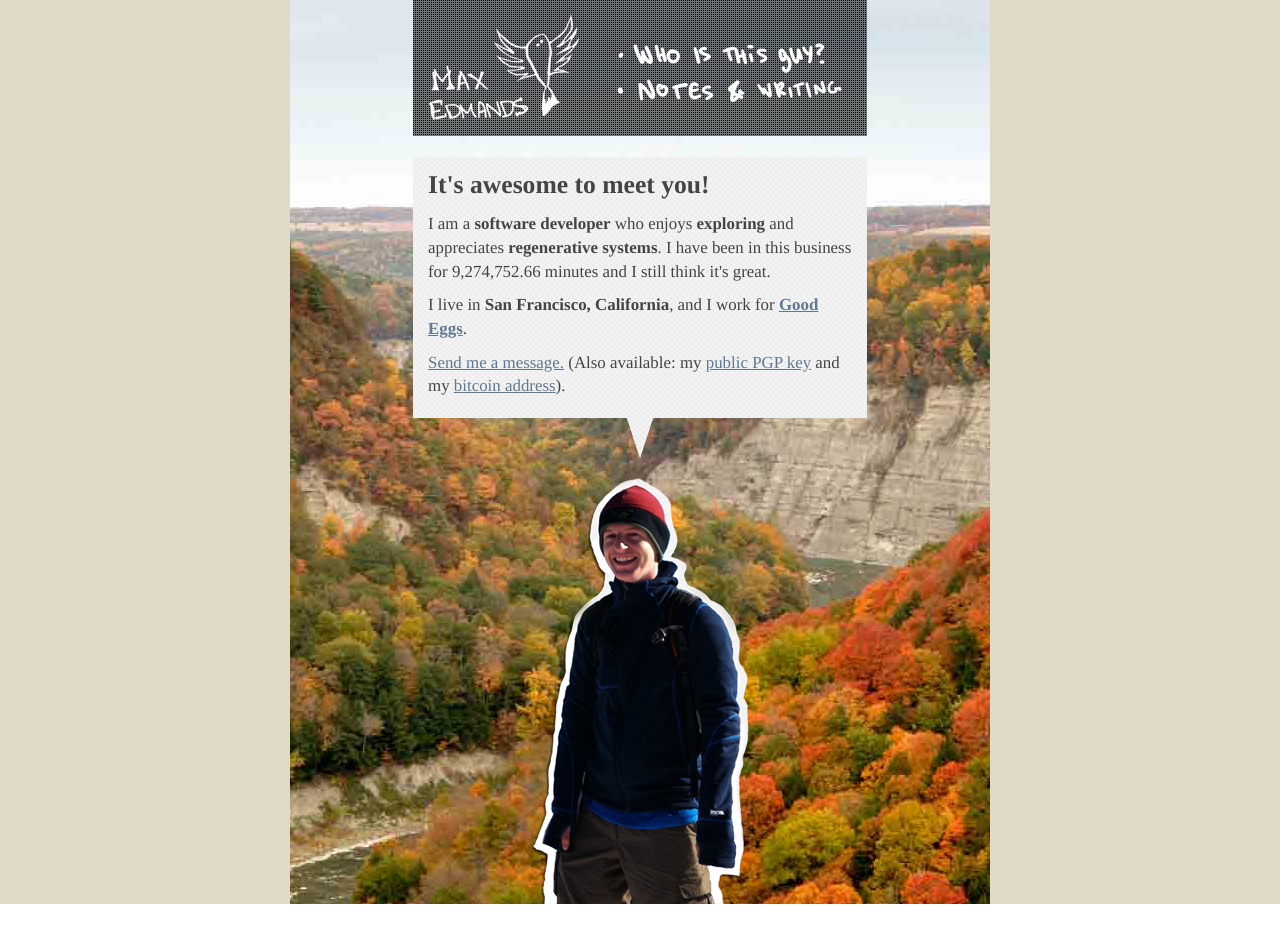
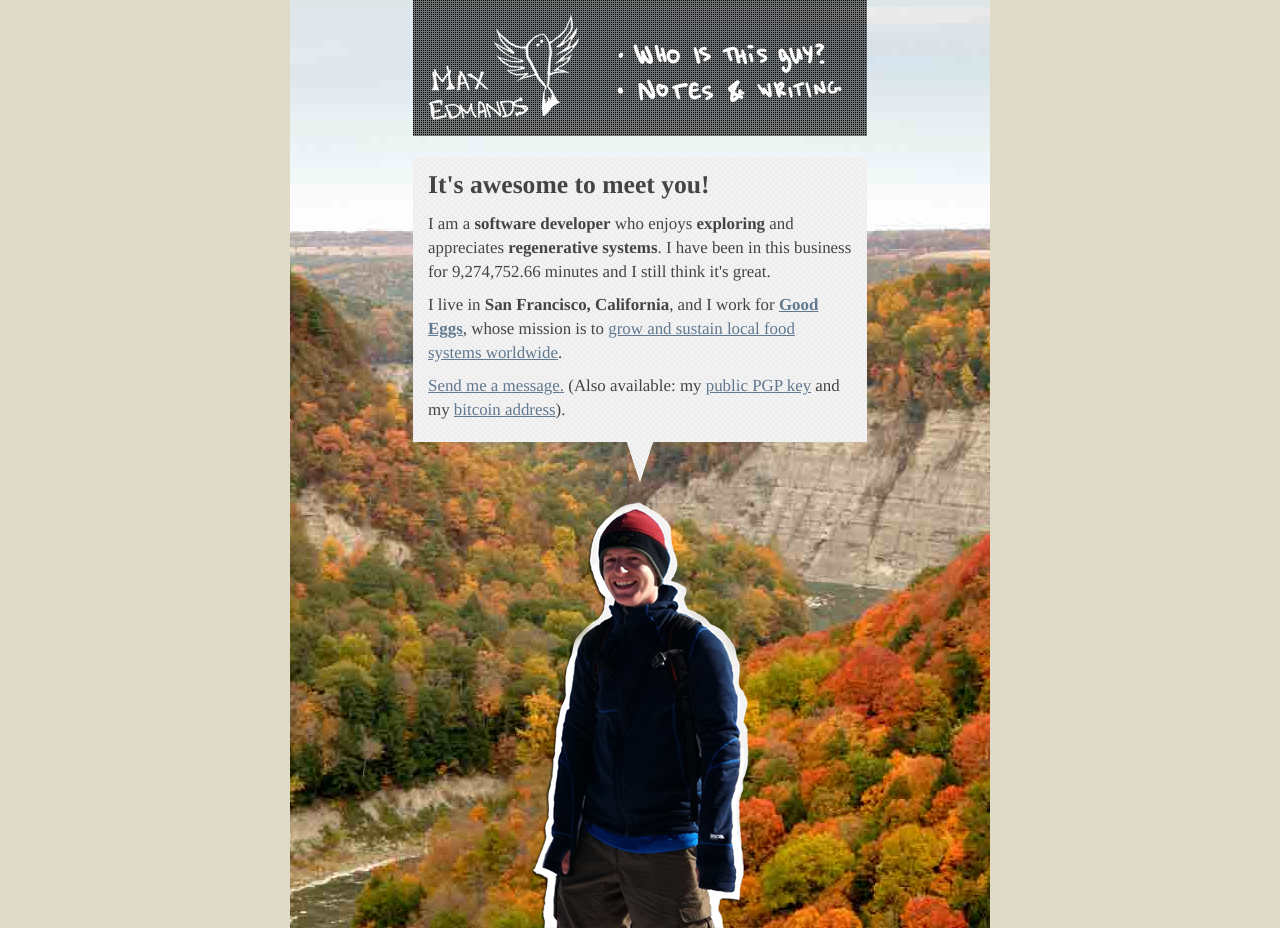
Before and after one commit to hazeledmands/demands.github.io, a Jekyll site: the page built from index.html, in a window 1280 px wide. Built offline with Jekyll 4.4.1, drawn with Linux system fonts in a browser that asks for light colours; before the commit the page ends 904 px from its top, so only the background shows below that.

Commit message:
++good eggs

```diff
--- a/index.html
+++ b/index.html
@@ -18,7 +18,7 @@ title: Max Edmands, software developer
 <div class="speech-bubble">
 <h1>It's awesome to meet you!</h1>
 <p>I am a <strong>software developer</strong> who enjoys <strong>exploring</strong> and appreciates <strong>regenerative systems</strong>. I have been in this business for <span class="no-js-fallback">a long time</span><span id="minutes-in-business"><script type="text/javascript">document.write(ME.timeInBusiness());</script> minutes</span> and I still think it's great.</p>
-    <p>I live in <strong>San Francisco, California</strong>, and I work for <strong><a href="http://goodeggs.com">Good Eggs</a></strong>.</p>
+<p>I live in <strong>San Francisco, California</strong>, and I work for <strong><a href="http://goodeggs.com">Good Eggs</a></strong>, whose mission is to <a href="http://www.goodeggs.com/about/mission">grow and sustain local food systems worldwide</a>.</p>
     <p><a href="mailto:q0r2yal?sqs_title=What+can+I+do+for+you?">Send me a message.</a> (Also available: my <a href="/maxedmands.pubkey">public PGP key</a> and my <a href="/bitcoin.png">bitcoin address</a>).</p>
   </div>
   <div id=portrait>
```
